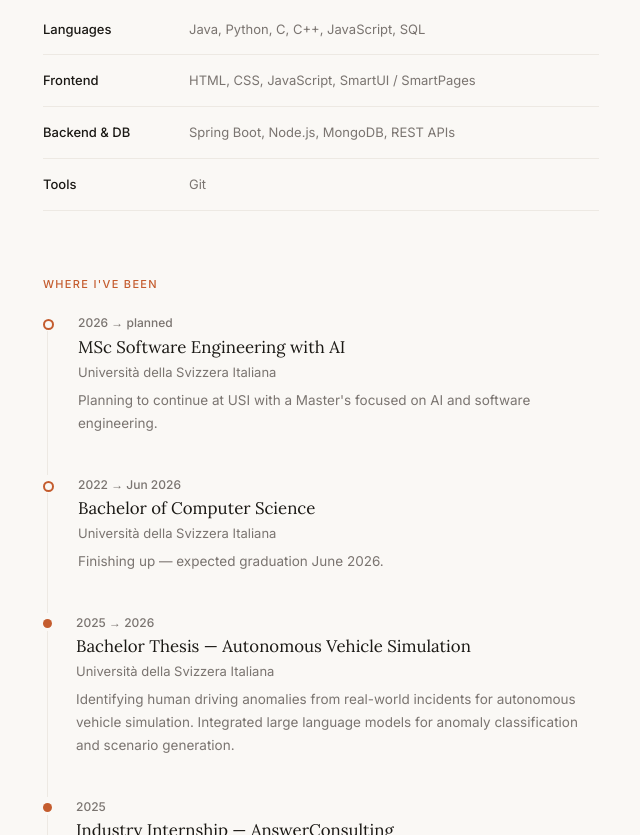
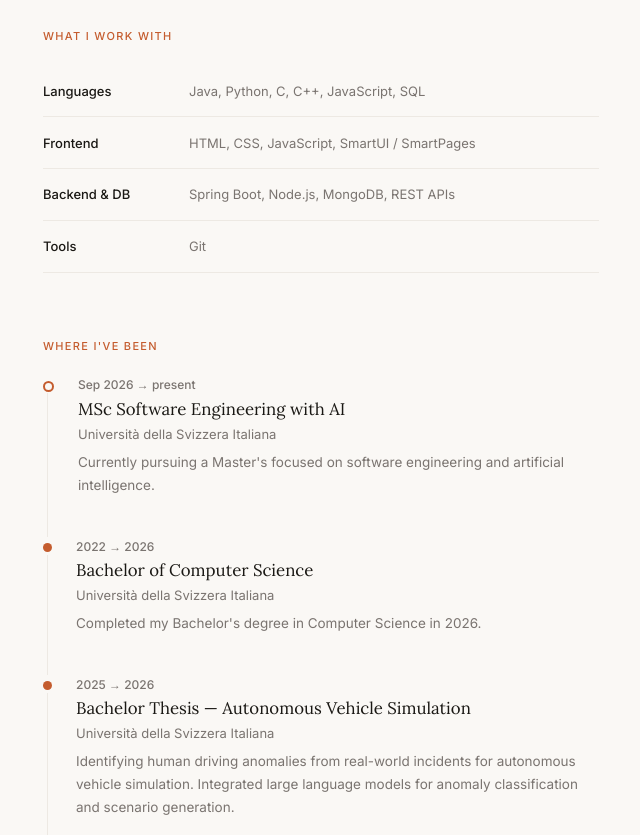
Before and after one commit to Mustafa6614/my_page, a plain HTML site: page index.html in a window 1280 px wide. Shown: the part 1154-1989 px from the top of the page, without its empty margins (319-959 px from the left). Drawn offline with Linux system fonts and the light colour scheme.

Commit message:
add new file

```diff
--- a/index.html
+++ b/index.html
@@ -150,7 +150,8 @@
   .tl-item:last-child::before { display: none; }
   .tl-dot { width: 9px; height: 9px; border-radius: 50%; background: var(--accent); flex-shrink: 0; margin-top: 6px; position: relative; z-index: 1; }
   .tl-dot.muted { background: #ccc; }
-  .tl-dot.future {
+  .tl-dot.future,
+  .tl-dot.current {
     background: var(--bg);
     border: 2px solid var(--accent);
     width: 11px;
@@ -231,7 +232,7 @@
 const t = {
   en: {
     hello: "Hi, I'm",
-    heroText: `I'm a <strong>Computer Science student</strong> at USI in Switzerland, finishing my Bachelor's in 2026. I like building things — from backend systems to interfaces — and I'm drawn to <strong>AI-integrated applications</strong> and well-structured software.`,
+    heroText: `I hold a <strong>Bachelor's degree in Computer Science</strong> from USI in Switzerland and am currently pursuing a <strong>Master's in Software Engineering with AI</strong> at the same university. I like building things — from backend systems to interfaces — and I'm drawn to AI-integrated applications and well-structured software.`,
     whoLabel: "Who I am",
     who1: `I got into Computer Science the way a lot of people my age did — through <strong>video games</strong>. I was always the one taking apart settings menus, curious about what was running underneath. That curiosity never really left, it just turned into a degree.`,
     who2: `Outside of code I travel when I can, play football, hit the gym, and enjoy slow evenings — bowling, a good film, dinner with friends. I grew up speaking <strong>Turkish and Italian</strong>, which means I'm used to switching between worlds. English too, so no barriers there.`,
@@ -239,8 +240,8 @@ const t = {
     cat1: "Languages", cat2: "Frontend", cat3: "Backend & DB", cat4: "Tools",
     timelineLabel: "Where I've been",
     tl: [
-      { year: "2026 → planned", title: "MSc Software Engineering with AI", where: "Università della Svizzera Italiana", desc: "Planning to continue at USI with a Master's focused on AI and software engineering.", future: true },
-      { year: "2022 → Jun 2026", title: "Bachelor of Computer Science", where: "Università della Svizzera Italiana", desc: "Finishing up — expected graduation June 2026.", future: true },
+      { year: "Sep 2026 → present", title: "MSc Software Engineering with AI", where: "Università della Svizzera Italiana", desc: "Currently pursuing a Master's focused on software engineering and artificial intelligence.", current: true },
+      { year: "2022 → 2026", title: "Bachelor of Computer Science", where: "Università della Svizzera Italiana", desc: "Completed my Bachelor's degree in Computer Science in 2026.", future: false },
       { year: "2025 → 2026", title: "Bachelor Thesis — Autonomous Vehicle Simulation", where: "Università della Svizzera Italiana", desc: "Identifying human driving anomalies from real-world incidents for autonomous vehicle simulation. Integrated large language models for anomaly classification and scenario generation.", future: false },
       { year: "2025", title: "Industry Internship — AnswerConsulting", where: "Software Atelier 5, USI", desc: "AI-driven automation for enterprise content management. Built frontend components with JavaScript and SmartUI, integrated AI services, handled API communication with a Groovy backend.", future: false },
       { year: "2017 → 2022", title: "Swiss Commercial Matura + VET Diploma (EFZ)", where: "Scuola cantonale di Commercio", desc: "", future: false },
@@ -255,7 +256,7 @@ const t = {
   },
   it: {
     hello: "Ciao, sono",
-    heroText: `Sono uno <strong>studente di Informatica</strong> all'USI in Svizzera, in procinto di laurearmi nel 2026. Mi piace costruire cose — da sistemi backend a interfacce — e sono particolarmente attratto dalle <strong>applicazioni integrate con l'AI</strong> e dal software ben strutturato.`,
+    heroText: `Ho conseguito il <strong>Bachelor in Informatica</strong> all'USI in Svizzera e attualmente frequento il <strong>Master in Software Engineering with AI</strong>, sempre all'USI. Mi piace costruire cose — da sistemi backend a interfacce — e sono particolarmente attratto dalle applicazioni integrate con l'AI e dal software ben strutturato.`,
     whoLabel: "Chi sono",
     who1: `Mi sono avvicinato all'informatica come molti della mia generazione — attraverso i <strong>videogiochi</strong>. Ero sempre quello che smontava i menu delle impostazioni, curioso di capire cosa ci fosse sotto. Quella curiosità non mi ha mai abbandonato, si è solo trasformata in una laurea.`,
     who2: `Al di fuori del codice viaggio quando posso, gioco a calcio, vado in palestra e amo le serate tranquille — bowling, un bel film, una cena con gli amici. Sono cresciuto parlando <strong>turco e italiano</strong>, il che mi rende abituato a passare da un mondo all'altro. Anche l'inglese, quindi nessuna barriera.`,
@@ -263,8 +264,8 @@ const t = {
     cat1: "Linguaggi", cat2: "Frontend", cat3: "Backend & DB", cat4: "Strumenti",
     timelineLabel: "Il mio percorso",
     tl: [
-      { year: "2026 → pianificato", title: "MSc Ingegneria del Software con AI", where: "Università della Svizzera Italiana", desc: "Intendo continuare all'USI con un Master focalizzato su AI e ingegneria del software.", future: true },
-      { year: "2022 → giu 2026", title: "Bachelor in Informatica", where: "Università della Svizzera Italiana", desc: "In fase di completamento — laurea prevista a giugno 2026.", future: true },
+      { year: "Set 2026 → presente", title: "MSc Software Engineering with AI", where: "Università della Svizzera Italiana", desc: "Attualmente frequento il Master, focalizzato sull'ingegneria del software e sull'intelligenza artificiale.", current: true },
+      { year: "2022 → 2026", title: "Bachelor in Informatica", where: "Università della Svizzera Italiana", desc: "Bachelor in Informatica completato nel 2026.", future: false },
       { year: "2025 → 2026", title: "Tesi di Bachelor — Simulazione di Veicoli Autonomi", where: "Università della Svizzera Italiana", desc: "Identificazione di anomalie nella guida umana da incidenti reali per la simulazione di veicoli autonomi. Integrazione di modelli linguistici di grandi dimensioni per la classificazione delle anomalie e la generazione di scenari.", future: false },
       { year: "2025", title: "Stage industriale — AnswerConsulting", where: "Software Atelier 5, USI", desc: "Automazione basata su AI per la gestione di contenuti aziendali. Sviluppo di componenti frontend con JavaScript e SmartUI, integrazione di servizi AI nell'interfaccia, gestione della comunicazione API con un backend Groovy.", future: false },
       { year: "2017 → 2022", title: "Maturità Commerciale Svizzera + Diploma AFC", where: "Scuola cantonale di Commercio", desc: "", future: false },
@@ -279,7 +280,7 @@ const t = {
   },
   tr: {
     hello: "Merhaba, ben",
-    heroText: `İsviçre'deki USI'de <strong>Bilgisayar Bilimleri öğrencisiyim</strong> ve lisans eğitimimi 2026'da tamamlıyorum. Backend sistemlerinden arayüzlere kadar bir şeyler inşa etmeyi seviyorum; özellikle <strong>yapay zeka entegreli uygulamalara</strong> ve iyi yapılandırılmış yazılımlara ilgi duyuyorum.`,
+    heroText: `İsviçre'deki USI'de <strong>Bilgisayar Bilimleri lisans eğitimimi tamamladım</strong> ve şu anda aynı üniversitede <strong>Software Engineering with AI yüksek lisansına</strong> devam ediyorum. Backend sistemlerinden arayüzlere kadar bir şeyler geliştirmeyi seviyorum; özellikle yapay zeka entegreli uygulamalara ve iyi yapılandırılmış yazılımlara ilgi duyuyorum.`,
     whoLabel: "Ben kimim",
     who1: `Bilgisayar Bilimleri'ne neslimdeki pek çok kişi gibi <strong>video oyunları</strong> aracılığıyla girdim. Her zaman ayarlar menülerini söküp açan, altta ne çalıştığını merak eden biri oldum. Bu merak hiç gitmedi, sadece bir dereceye dönüştü.`,
     who2: `Kod dışında fırsattım oldukça seyahat ederim, futbol oynarım, spor salonuna giderim ve sakin akşamlardan hoşlanırım — bowling, iyi bir film, arkadaşlarla yemek. <strong>Türkçe ve İtalyanca</strong> konuşarak büyüdüm, bu da farklı dünyalar arasında geçiş yapmaya alışkın olduğum anlamına geliyor. İngilizce de var, yani hiçbir engel yok.`,
@@ -287,8 +288,8 @@ const t = {
     cat1: "Diller", cat2: "Frontend", cat3: "Backend & DB", cat4: "Araçlar",
     timelineLabel: "Nerede bulundum",
     tl: [
-      { year: "2026 → planlanan", title: "Yüksek Lisans: Yapay Zeka ile Yazılım Mühendisliği", where: "Università della Svizzera Italiana", desc: "Yapay zeka ve yazılım mühendisliği odaklı yüksek lisansı USI'de yapmayı planlıyorum.", future: true },
-      { year: "2022 → Haz 2026", title: "Bilgisayar Bilimleri Lisansı", where: "Università della Svizzera Italiana", desc: "Tamamlanma aşamasında — beklenen mezuniyet Haziran 2026.", future: true },
+      { year: "Eyl 2026 → günümüz", title: "MSc Software Engineering with AI", where: "Università della Svizzera Italiana", desc: "Şu anda yazılım mühendisliği ve yapay zeka odaklı yüksek lisans eğitimime devam ediyorum.", current: true },
+      { year: "2022 → 2026", title: "Bilgisayar Bilimleri Lisansı", where: "Università della Svizzera Italiana", desc: "Bilgisayar Bilimleri lisans eğitimimi 2026 yılında tamamladım.", future: false },
       { year: "2025 → 2026", title: "Lisans Tezi — Otonom Araç Simülasyonu", where: "Università della Svizzera Italiana", desc: "Otonom araç simülasyonu için gerçek dünya olaylarından anormal insan sürüş davranışlarının tespiti. Anomali sınıflandırması ve senaryo üretimi için büyük dil modelleri entegre edildi.", future: false },
       { year: "2025", title: "Endüstri Stajı — AnswerConsulting", where: "Software Atelier 5, USI", desc: "Kurumsal içerik yönetimi için yapay zeka destekli otomasyon. JavaScript ve SmartUI ile frontend bileşenleri geliştirdim, yapay zeka servislerini entegre ettim, Groovy tabanlı backend ile API iletişimini yönettim.", future: false },
       { year: "2017 → 2022", title: "İsviçre Ticaret Olgunluk Belgesi + VET Diploması (EFZ)", where: "Scuola cantonale di Commercio", desc: "", future: false },
@@ -316,7 +317,7 @@ function render(lang) {
 
   const timelineHTML = l.tl.map((item) => `
     <div class="tl-item">
-      <div class="tl-dot${item.future ? ' future' : (!item.desc && !item.where ? ' muted' : '')}"></div>
+      <div class="tl-dot${item.current ? ' current' : (item.future ? ' future' : (!item.desc && !item.where ? ' muted' : ''))}"></div>
       <div class="tl-body">
         <div class="tl-year">${item.year}</div>
         <div class="tl-title">${item.title}</div>
```
Also changed, not shown: 2 other files.
